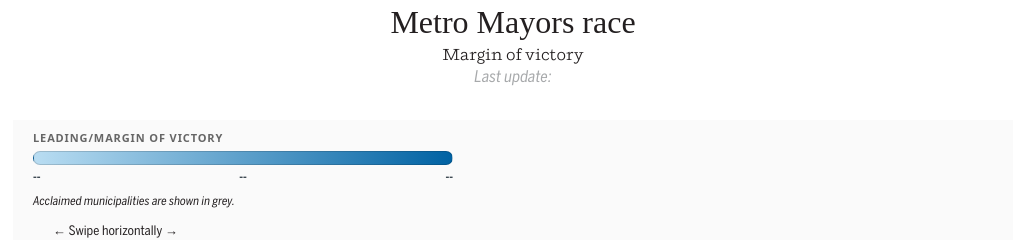
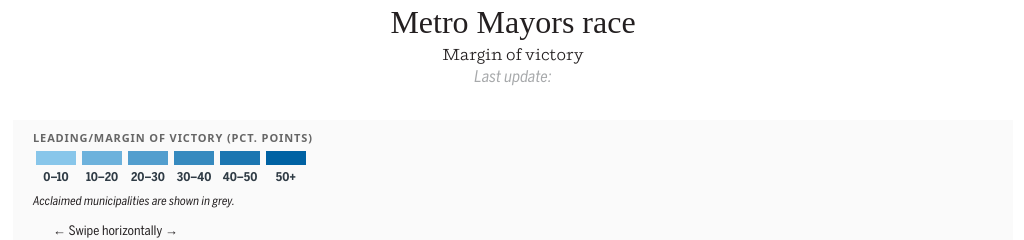
Before and after one commit to vs-postmedia/elxn26-metro-mayor-map, a Svelte app: page / in a window 1280 px wide. Shown: the top 240 px of the page, without its empty margins (127-1151 px from the left). Built offline with nearby package versions, Linux system fonts and the light colour scheme; no server answers; a web font is replaced by a local one.

Commit message:
fixed bins in legend

```diff
--- a/src/App.svelte
+++ b/src/App.svelte
@@ -3,6 +3,7 @@
     import { onMount } from 'svelte';
     import MetroTileMap from "$components/MetroTileMap/MetroTileMap.svelte";
     import TilePopup from "$components/TilePopup/TilePopup.svelte";
+    import { movBins } from './lib/mov-bins.js';
 
     // DATA
     // TEST CODE
@@ -19,41 +20,6 @@
     let timestamp = $state();
     let popupId = $state();
     let popupData = $derived((data ?? []).find((tile) => tile.id === popupId));
-    const legendLightBlue = '#B9DDF2';
-    const legendDarkBlue = '#0062A3';
-
-    let movValues = $derived.by(() => {
-        return (data ?? [])
-            .map((tile) => Number(tile?.mov))
-            .filter((value) => Number.isFinite(value));
-    });
-
-    let movRange = $derived.by(() => {
-        if (!movValues.length) {
-            return { min: null, max: null };
-        }
-
-        return {
-            min: Math.min(...movValues),
-            max: Math.max(...movValues)
-        };
-    });
-
-    let midMov = $derived.by(() => {
-        if (!Number.isFinite(movRange.min) || !Number.isFinite(movRange.max)) {
-            return null;
-        }
-
-        return (movRange.min + movRange.max) / 2;
-    });
-
-    function formatMov(value) {
-        if (!Number.isFinite(value)) {
-            return '--';
-        }
-
-        return `${Math.round(value)} pct. points`;
-    }
 
     async function fetchData(url) {
         const resp = await fetch(`${url}?t=${Date.now()}`, { cache: 'no-store' });
@@ -105,17 +71,14 @@
 
 <main>
     <section class="legend">
-        <div class="legend-title">Leading/Margin of Victory</div>
-        <div class="legend-scale-wrap">
-            <div
-                class="legend-scale"
-                style="background: linear-gradient(90deg, {legendLightBlue} 0%, {legendDarkBlue} 100%);"
-            ></div>
-            <div class="legend-ticks">
-                <span>{formatMov(movRange.min)}</span>
-                <span>{formatMov(midMov)}</span>
-                <span>{formatMov(movRange.max)}</span>
-            </div>
+        <div class="legend-title">Leading/Margin of Victory (pct. points)</div>
+        <div class="legend-bins">
+            {#each movBins as bin}
+                <div class="legend-bin">
+                    <div class="legend-swatch" style="background: {bin.color};"></div>
+                    <span>{bin.label}</span>
+                </div>
+            {/each}
         </div>
         <p class="legend-caption">Acclaimed municipalities are shown in grey.</p>
         <p class="note">← Swipe horizontally →</p>
--- a/src/components/MetroTileMap/MetroTileMap.css
+++ b/src/components/MetroTileMap/MetroTileMap.css
@@ -20,7 +20,7 @@
     background-repeat: no-repeat;
     background-size: 100%;
     max-width: 950px;
-    opacity: .1;
+    opacity: .08;
     pointer-events: none;
     transform: translate(5px, -25px);
     z-index: 2;
--- a/src/components/MetroTileMap/MetroTileMap.svelte
+++ b/src/components/MetroTileMap/MetroTileMap.svelte
@@ -1,8 +1,7 @@
 <script>
     import './MetroTileMap.css';
     import { onMount } from 'svelte';
-    import { extent } from 'd3-array';
-    import { scaleLinear } from 'd3-scale';
+    import { getBinColor } from '../../lib/mov-bins.js';
 
     // COMPONENTS
     import Tile from '$components/Tile/Tile.svelte';
@@ -11,8 +10,6 @@
     let { data = [], onTileClick } = $props();
 
     // VARS
-    const lightBlue = '#B9DDF2';
-    const darkBlue = '#0062A3';
     const acclaimedGrey = '#6b7280';
 
     const margin = {
@@ -26,41 +23,12 @@
         // $inspect(data);
     });
 
-    let movExtent = $derived.by(() => {
-        const values = data
-            .map((tile) => Number(tile?.mov))
-            .filter((value) => Number.isFinite(value));
-
-        return extent(values);
-    });
-
-    let colorScale = $derived.by(() => {
-        const [minMov, maxMov] = movExtent;
-
-        if (!Number.isFinite(minMov) || !Number.isFinite(maxMov)) {
-            return null;
-        }
-
-        // Avoid a zero-width domain when all MOV values are identical.
-        const domainMax = minMov === maxMov ? minMov + 1 : maxMov;
-
-        return scaleLinear()
-            .domain([minMov, domainMax])
-            .range([lightBlue, darkBlue])
-            .clamp(true);
-    });
-
     function getTileColor(tile) {
         if (tile?.acclaimed === 'YES') {
             return acclaimedGrey;
         }
 
-        const mov = Number(tile?.mov);
-        if (!Number.isFinite(mov) || !colorScale) {
-            return lightBlue;
-        }
-
-        return colorScale(mov);
+        return getBinColor(Number(tile?.mov));
     }
 
     function handleTileClick(tile, event) {
--- a/src/css/app.css
+++ b/src/css/app.css
@@ -113,23 +113,24 @@ body {
         margin-bottom: 8px;
     }
 
-    .legend-scale-wrap {
+    .legend-bins {
+        display: flex;
         max-width: 420px;
     }
 
-    .legend-scale {
-        height: 14px;
-        border-radius: 999px;
-        border: 1px solid rgba(0, 0, 0, 0.15);
-    }
-
-    .legend-ticks {
-        display: flex;
-        justify-content: space-between;
-        margin-top: 6px;
+    .legend-bin {
+        flex: 1;
+        text-align: center;
         color: #2f3b45;
         font-size: 12px;
         font-family: 'BentonSansCond-Bold', sans-serif;
+        margin: 0 3px;
+        max-width: 40px;
+    }
+
+    .legend-swatch {
+        height: 14px;
+        margin-bottom: 6px;
     }
 
     .legend-caption {
--- /dev/null
+++ b/src/lib/mov-bins.js
@@ -0,0 +1,28 @@
+import { scaleLinear } from 'd3-scale';
+
+const lightBlue = '#88c6ea';
+const darkBlue = '#0062A3';
+
+// Lower bounds of each bin; the last bin is open-ended.
+const lowerBounds = [0, 10, 20, 30, 40, 50];
+
+const colorStep = scaleLinear().domain([0, lowerBounds.length - 1]).range([lightBlue, darkBlue]);
+
+export const movBins = lowerBounds.map((min, i) => {
+    const max = lowerBounds[i + 1];
+
+    return {
+        color: colorStep(i),
+        min,
+        max: max ?? Infinity,
+        label: max === undefined ? `${min}+` : `${min}\u2013${max}`
+    };
+});
+
+export function getBinColor(mov) {
+    if (!Number.isFinite(mov) || mov <= 0) {
+        return lightBlue;
+    }
+
+    return movBins.find((bin) => mov < bin.max).color;
+}
```
